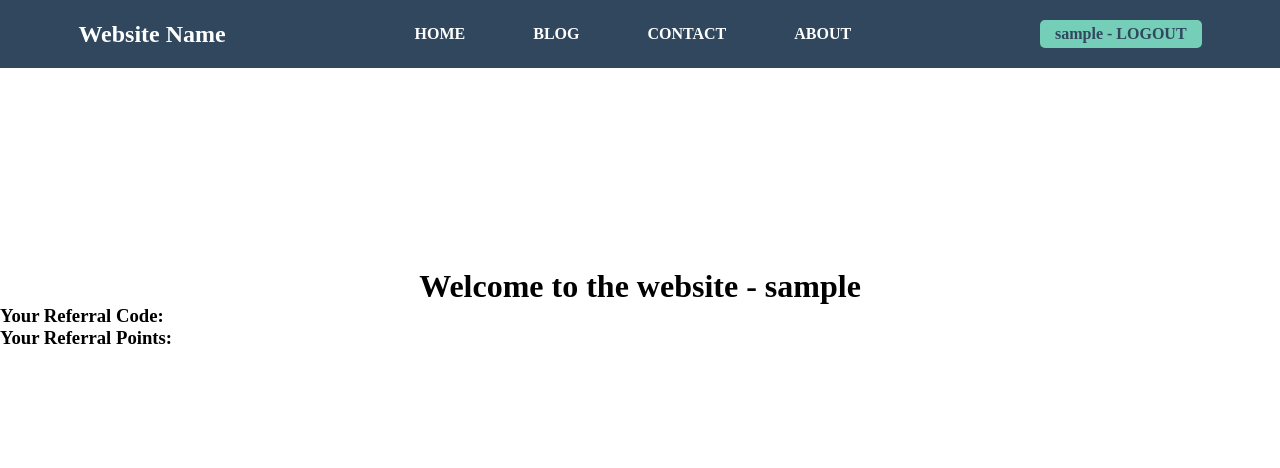
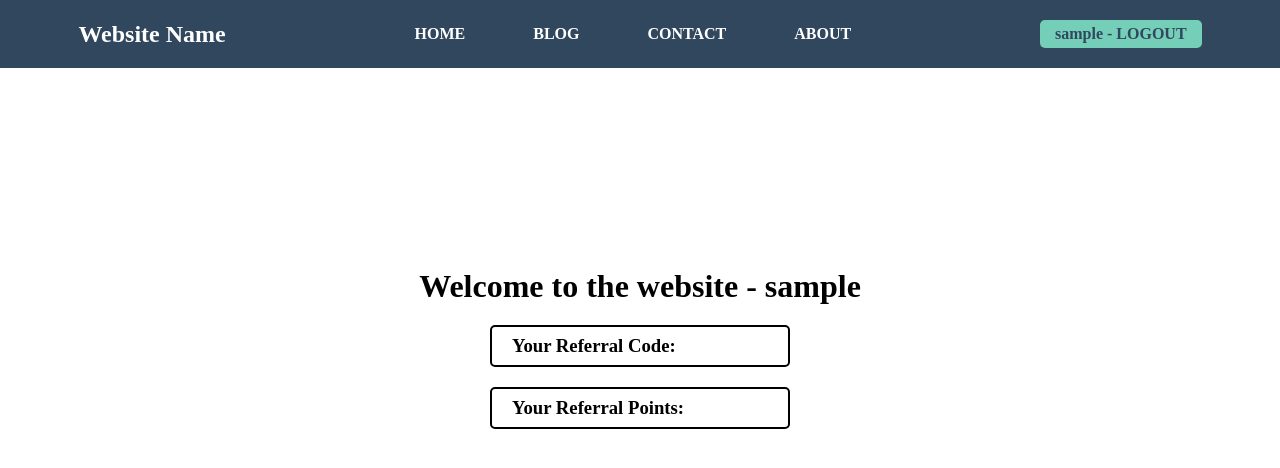
Before and after one commit to gaurav-sarage/php-mysql-projects-list, a PHP site: page / in a window 1280 px wide. Shown: the top 468 px of the page. Run offline with PHP 8.4, Linux system fonts and the light colour scheme; the visitor is signed in with stand-in values (Sample User, id 1); data that the repository does not hold is empty.

Commit message:
added styles to the referral system

```diff
--- a/referral-system/styles.css
+++ b/referral-system/styles.css
@@ -128,3 +128,14 @@ div.user {
 div.user a {
     color: #30475e;
 }
+
+h3.box {
+    background-color: white;
+    width: 300px;
+    font-weight: 600;
+    margin: 0 auto;
+    padding: 8px 20px;
+    border: 2px solid black;
+    border-radius: 5px;
+    margin-top: 20px;
+}
```
